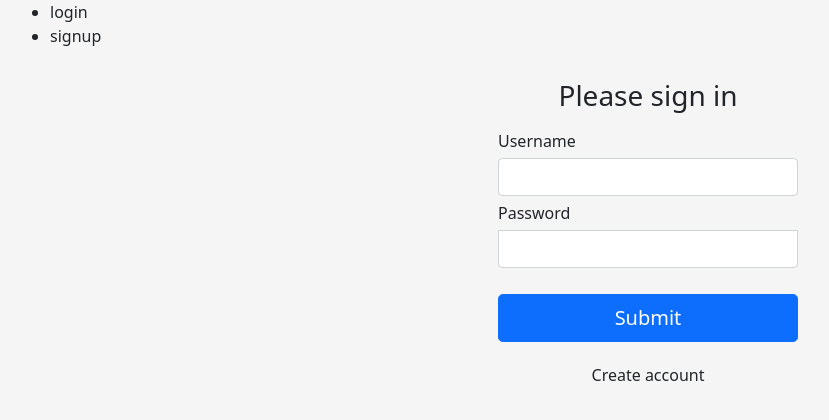
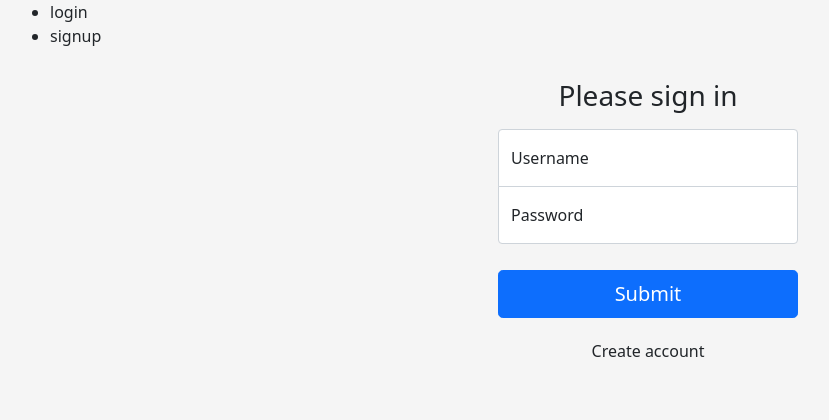
Before and after one commit to andrewrobles/Login, a React (Create React App) app in the folder frontend/: page / in a window 1280 px wide. Shown: the top 420 px of the page, without its empty margins (2-831 px from the left). Built offline with nearby package versions, Linux system fonts and the light colour scheme.

Commit message:
Fix floating input styling

```diff
--- a/frontend/src/components/LoginForm.css
+++ b/frontend/src/components/LoginForm.css
@@ -26,8 +26,8 @@ body {
     z-index: 2;
   }
 
-  .form-signin input[type="email"] {
-    margin-bottom: -1px;
+  .form-signin input[type="text"] {
+    margin-bottom: -6px;
     border-bottom-right-radius: 0;
     border-bottom-left-radius: 0;
   }
--- a/frontend/src/components/LoginForm.js
+++ b/frontend/src/components/LoginForm.js
@@ -25,23 +25,30 @@ class LoginForm extends React.Component {
         <form onSubmit={e => this.props.handle_login(e, this.state)}>
           <h1 class="h3 mb-3 fw-normal d-flex justify-content-center">Please sign in</h1>
 
-          <label htmlFor="username">Username</label>
-
+          <div className="form-floating">
             <input
               type="text"
               name="username"
-            class="form-control"
+              className="form-control"
               value={this.state.username}
               onChange={this.handle_change}
+              id="floatingInput"
+              placeholder="Username"
             />
-          <label htmlFor="password">Password</label>
+            <label for="floatingInput">Username</label>
+          </div>
+          <div className="form-floating">
             <input
               type="password"
               name="password"
-            class="form-control"
+              className="form-control"
               value={this.state.password}
               onChange={this.handle_change}
+              id="floatingPassword"
+              placeholder="Password"
             />
+            <label for="floatingPassword">Password</label>
+          </div>
           <input class="w-100 btn btn-lg btn-primary mt-3" type="submit" />
         </form>
         <div class="mt-3">
```
Lines whose indentation alone changed are shown as unchanged.
